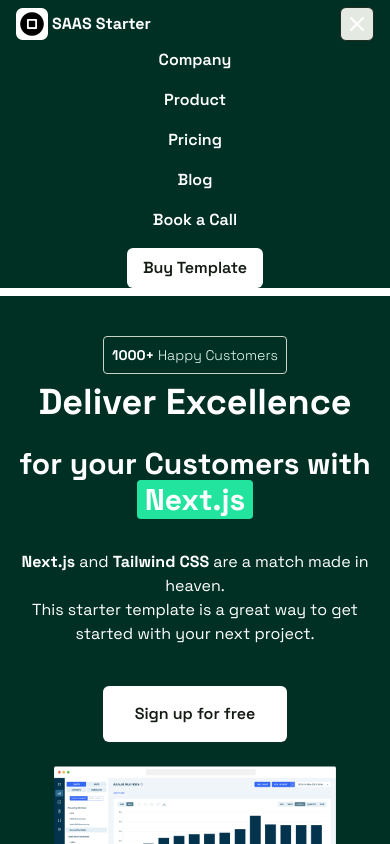
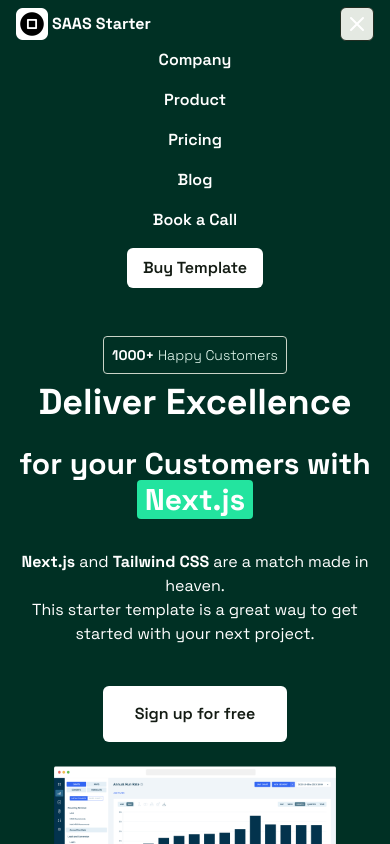
Before and after one commit to Prathamesh-Dukare/dukes-saas-boileplate, a Next.js app: page / in a window 390 px wide. Both pictures are taken after a click on the button "toggle menu". Shown: the top 844 px of the page. Built offline with nearby package versions, Linux system fonts and the light colour scheme.

Commit message:
auto commit

```diff
--- a/src/components/Nav.js
+++ b/src/components/Nav.js
@@ -102,7 +102,7 @@
         </div>
 
         {isMenuOpen && (
-          <div className='flex flex-col items-center justify-center space-y-4 mb-2'>
+          <div className='flex flex-col items-center justify-center space-y-4 pb-2'>
             <Link
               href='/subscribe'
               title='Software Development Services Subscription'
--- a/src/components/UI/CTA.js
+++ b/src/components/UI/CTA.js
@@ -14,7 +14,7 @@
       className={`inline-flex items-center justify-center rounded-md px-4 py-2 text-base font-semibold transition-all duration-200 focus:bg-gray-900 focus:text-white ${
         !blackTheme
           ? 'text-gray-950 bg-white hover:bg-gray-200 focus:bg-white'
-          : 'text-white bg-gray-950 hover:bg-opacity-90 focus:bg-opacity-90'
+          : 'text-white bg-green-950 hover:bg-opacity-90 focus:bg-opacity-90'
       } ${className}`}
       role='button'
     >
```
